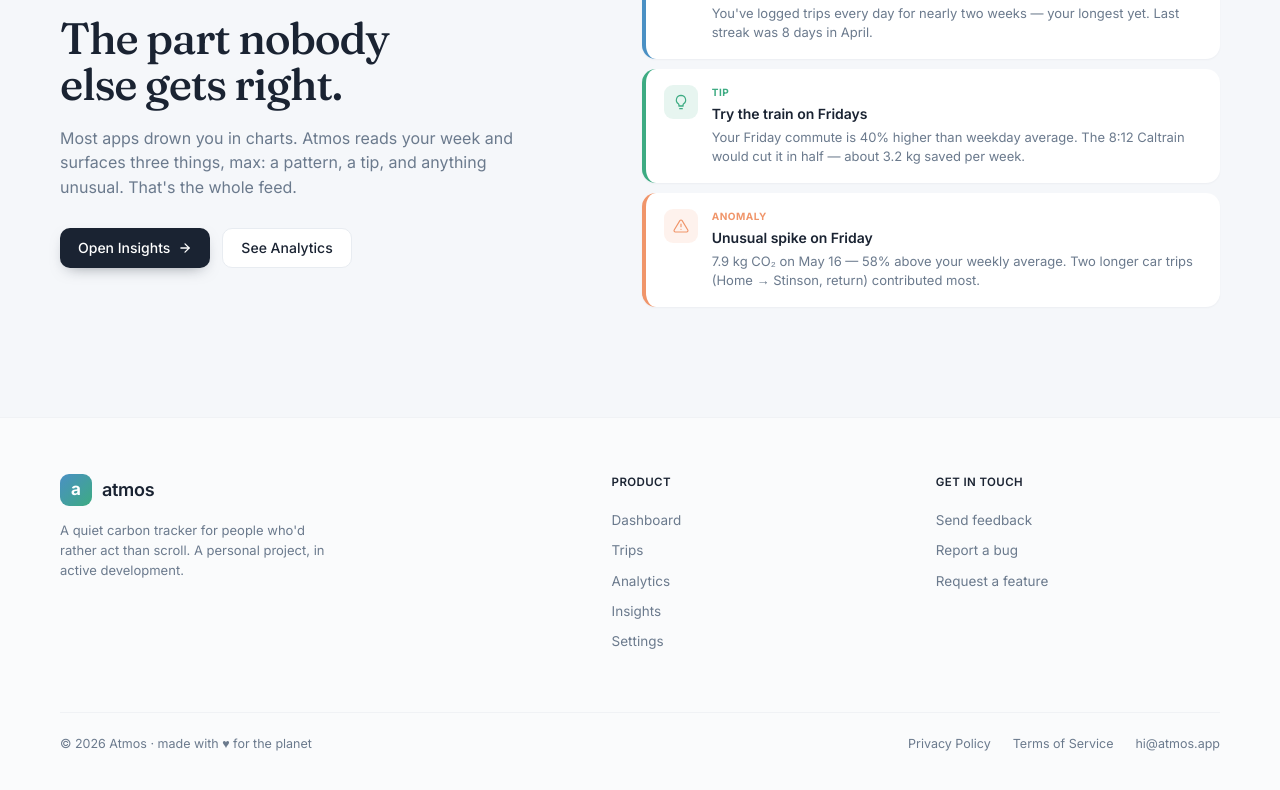
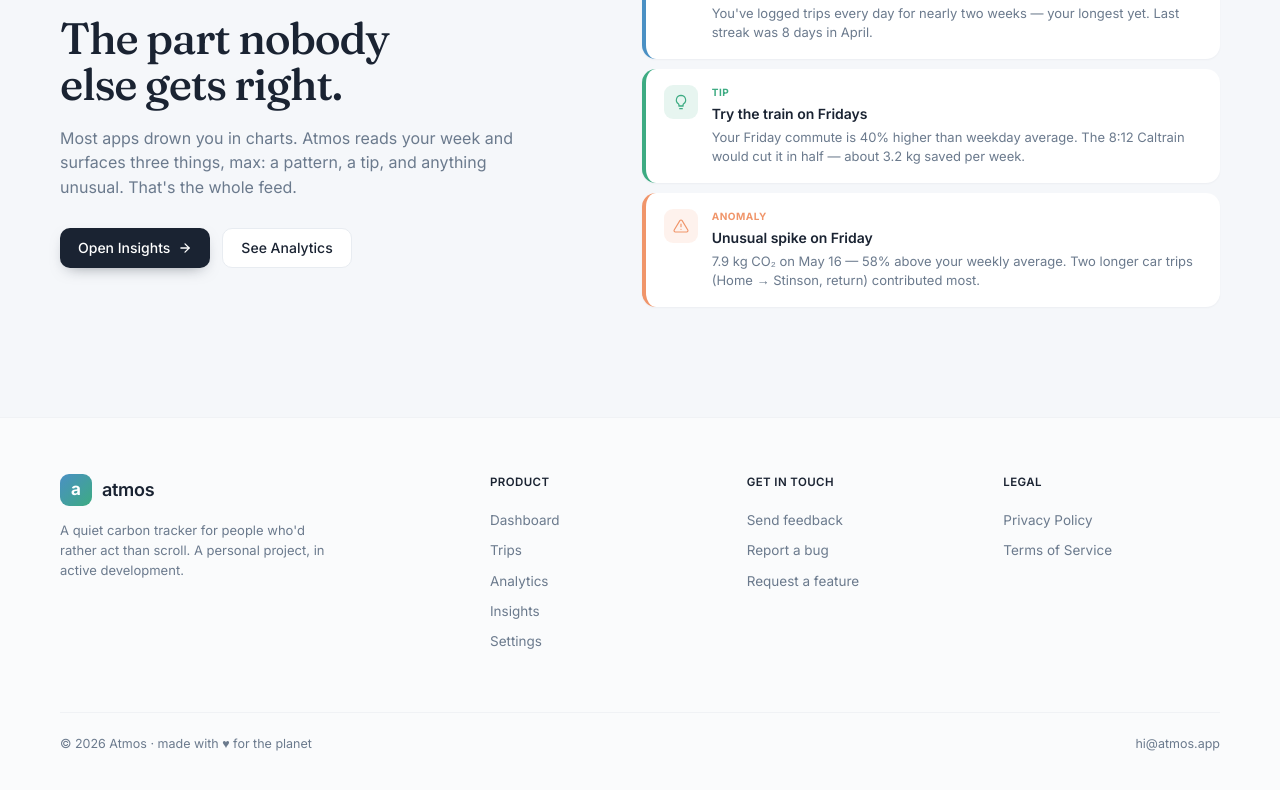
Before and after one commit to dipu989/atmos-web, a Next.js app: page / in a window 1280 px wide. Shown: the part 3769-4559 px from the top of the page. Built offline with nearby package versions, Linux system fonts and the light colour scheme.

Commit message:
feat(landing): add Legal section to footer (#90)
Privacy Policy and Terms of Service were tucked into the bottom bar
alongside the copyright line. Give them their own "Legal" column, matching
the Product and Get in touch sections.

```diff
--- a/components/landing/LandingFooter.tsx
+++ b/components/landing/LandingFooter.tsx
@@ -14,13 +14,18 @@
   { label: 'Request a feature',href: 'mailto:hi@atmos.app?subject=Feature%20request' },
 ]
 
+const LEGAL_LINKS = [
+  { label: 'Privacy Policy',   href: '/privacy' },
+  { label: 'Terms of Service', href: '/terms' },
+]
+
 export function LandingFooter() {
   return (
     <footer className="border-t border-divider bg-[#FAFBFC] pb-10 pt-14">
       <div className="mx-auto max-w-[1240px] px-5 lg:px-10">
 
         {/* Top grid */}
-        <div className="grid grid-cols-1 gap-10 sm:grid-cols-3 lg:grid-cols-[1.8fr_1fr_1fr]">
+        <div className="grid grid-cols-1 gap-10 sm:grid-cols-2 lg:grid-cols-[1.8fr_1fr_1fr_1fr]">
 
           {/* Brand + blurb */}
           <div>
@@ -69,22 +74,30 @@
               </a>
             ))}
           </div>
+
+          {/* Legal links */}
+          <div>
+            <h5 className="mb-3.5 text-[11.5px] font-semibold uppercase tracking-[0.4px] text-text-primary">
+              Legal
+            </h5>
+            {LEGAL_LINKS.map((l) => (
+              <Link
+                key={l.href}
+                href={l.href}
+                className="block py-[5px] text-[13.5px] text-text-secondary transition-colors hover:text-text-primary"
+              >
+                {l.label}
+              </Link>
+            ))}
+          </div>
         </div>
 
         {/* Bottom bar */}
         <div className="mt-14 flex items-center justify-between border-t border-divider pt-[22px] text-[12.5px] text-text-secondary">
           <span>© {new Date().getFullYear()} Atmos · made with ♥ for the planet</span>
-          <div className="flex gap-[22px]">
-            <Link href="/privacy" className="transition-colors hover:text-text-primary">
-              Privacy Policy
-            </Link>
-            <Link href="/terms" className="transition-colors hover:text-text-primary">
-              Terms of Service
-            </Link>
-            <a href="mailto:hi@atmos.app" className="transition-colors hover:text-text-primary">
-              hi@atmos.app
-            </a>
-          </div>
+          <a href="mailto:hi@atmos.app" className="transition-colors hover:text-text-primary">
+            hi@atmos.app
+          </a>
         </div>
 
       </div>
```
